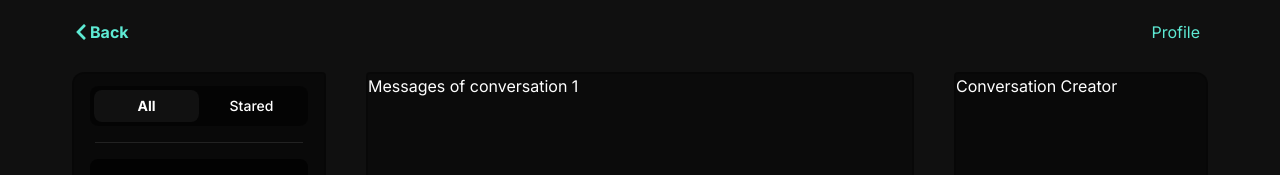
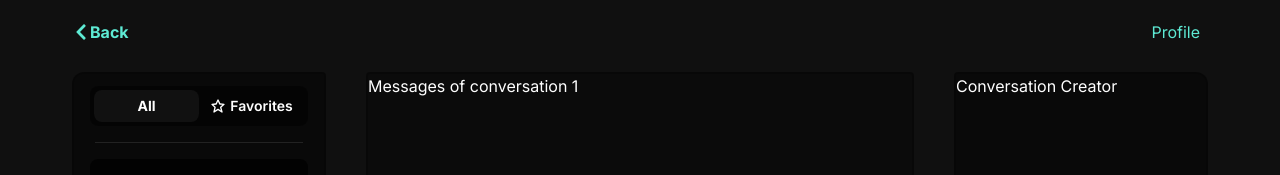
Before and after one commit to ProxityStudios/casurfing, a Next.js app: page /conversations/1 in a window 1280 px wide. Shown: the top 175 px of the page. Built offline with nearby package versions, Linux system fonts and the light colour scheme.

Commit message:
Enhancements

```diff
--- a/components/Sidebar.tsx
+++ b/components/Sidebar.tsx
@@ -1,5 +1,6 @@
 import routes from "@/utils/routes";
 import Link from "next/link";
+import { BiStar } from "react-icons/bi"
 
 function Sidebar() {
   return (
@@ -17,9 +18,10 @@ function Sidebar() {
           </button>
           <button
             type="button"
-            className="hover:bg-white/[0.1] cursor-pointer rounded-lg text-sm font-medium block w-full h-full duration-150 focus-visible:ring ease-in-out focus-visible:ring-teal-500"
+            className="flex items-center justify-center hover:bg-white/[0.1] cursor-pointer rounded-lg text-sm font-semibold  w-full h-full duration-150 focus-visible:ring ease-in-out focus-visible:ring-teal-500"
           >
-            Stared
+            <BiStar size={16} className="mr-1"/>
+            Favorites
           </button>
         </div>
       </div>
```
